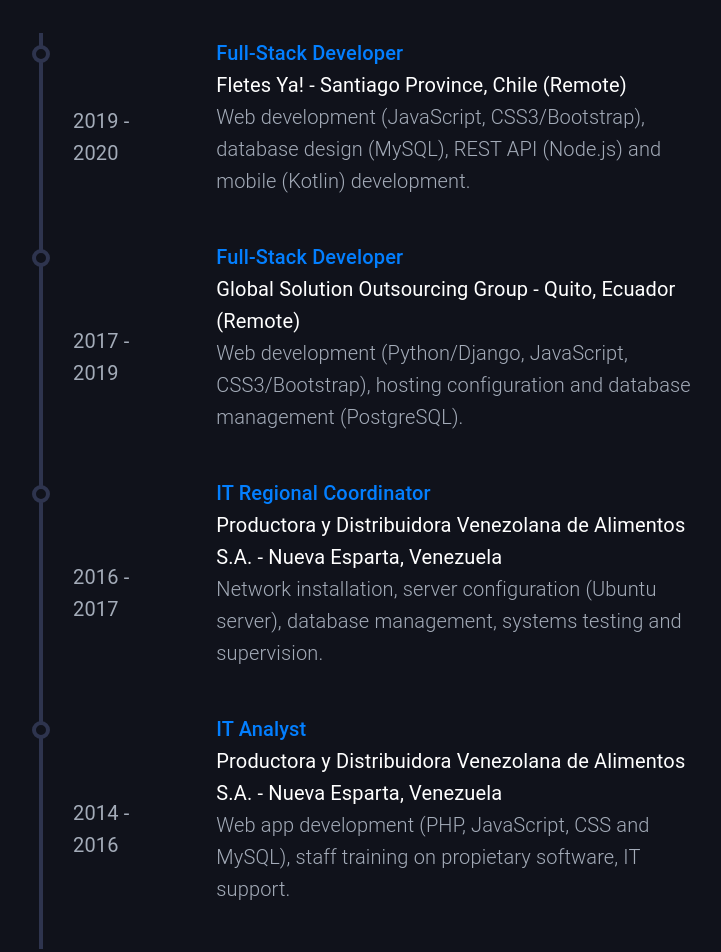
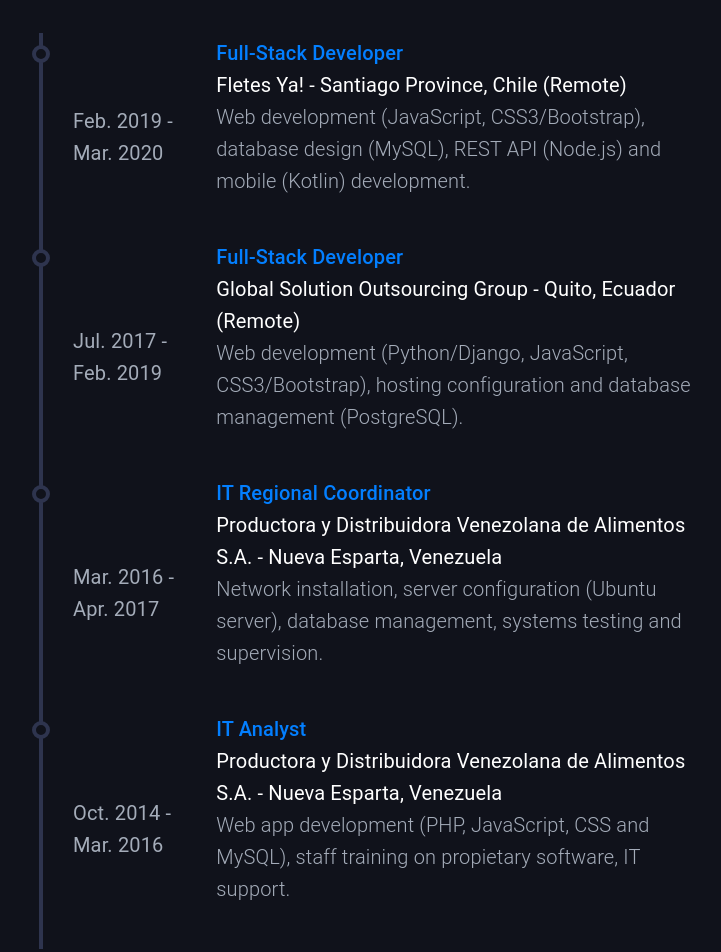
Before and after one commit to roberthdg/roberthdg.website, a Gatsby site: page /about in a window 1280 px wide. Shown: the part 876-1828 px from the top of the page, without its empty margins (313-1034 px from the left). Built offline with nearby package versions, Linux system fonts and the light colour scheme; Gatsby itself is replaced by a stand-in of ours.

Commit message:
Updated Resume information

```diff
--- a/src/components/content/Resume.js
+++ b/src/components/content/Resume.js
@@ -11,10 +11,10 @@
 const iconStyle = {color: 'rgb(164,172,185)', fontSize: '30', position:'absolute', marginLeft: '-10px'}
 
 const workExperience = [
-  {year: '2019 - 2020', title: 'Full-Stack Developer', name: 'Fletes Ya! - Santiago Province, Chile (Remote)', description: 'Web development (JavaScript, CSS3/Bootstrap), database design (MySQL), REST API (Node.js) and mobile (Kotlin) development.'},
-  {year: '2017 - 2019', title: 'Full-Stack Developer', name: 'Global Solution Outsourcing Group - Quito, Ecuador (Remote)', description: 'Web development (Python/Django, JavaScript, CSS3/Bootstrap), hosting configuration and database management (PostgreSQL).'},
-  {year: '2016 - 2017', title: 'IT Regional Coordinator', name: 'Productora y Distribuidora Venezolana de Alimentos S.A. - Nueva Esparta, Venezuela', description: 'Network installation, server configuration (Ubuntu server), database management, systems testing and supervision.'},
-  {year: '2014 - 2016', title: 'IT Analyst', name: 'Productora y Distribuidora Venezolana de Alimentos S.A. - Nueva Esparta, Venezuela', description: 'Web app development (PHP, JavaScript, CSS and MySQL), staff training on propietary software, IT support.'}
+  {year: 'Feb. 2019 - Mar. 2020', title: 'Full-Stack Developer', name: 'Fletes Ya! - Santiago Province, Chile (Remote)', description: 'Web development (JavaScript, CSS3/Bootstrap), database design (MySQL), REST API (Node.js) and mobile (Kotlin) development.'},
+  {year: 'Jul. 2017 - Feb. 2019', title: 'Full-Stack Developer', name: 'Global Solution Outsourcing Group - Quito, Ecuador (Remote)', description: 'Web development (Python/Django, JavaScript, CSS3/Bootstrap), hosting configuration and database management (PostgreSQL).'},
+  {year: 'Mar. 2016 - Apr. 2017', title: 'IT Regional Coordinator', name: 'Productora y Distribuidora Venezolana de Alimentos S.A. - Nueva Esparta, Venezuela', description: 'Network installation, server configuration (Ubuntu server), database management, systems testing and supervision.'},
+  {year: 'Oct. 2014 - Mar. 2016', title: 'IT Analyst', name: 'Productora y Distribuidora Venezolana de Alimentos S.A. - Nueva Esparta, Venezuela', description: 'Web app development (PHP, JavaScript, CSS and MySQL), staff training on propietary software, IT support.'}
 
 ];
 
@@ -31,13 +31,13 @@
 
 const volunteering = [
   {
-    year:'2020',
+    year:'Apr. 2020 - Present',
     organization: 'UENSA Labs',
     link:'https://github.com/UENSA-Labs',
     position:'Collaborator'
   },
   {
-    year:'2017 - 2018',
+    year:'Jul. 2017 - Feb. 2018',
     organization: 'Decred Project',
     link:'https://decred.org/es/',
     position:'Translator / Brand Ambassador'
```
